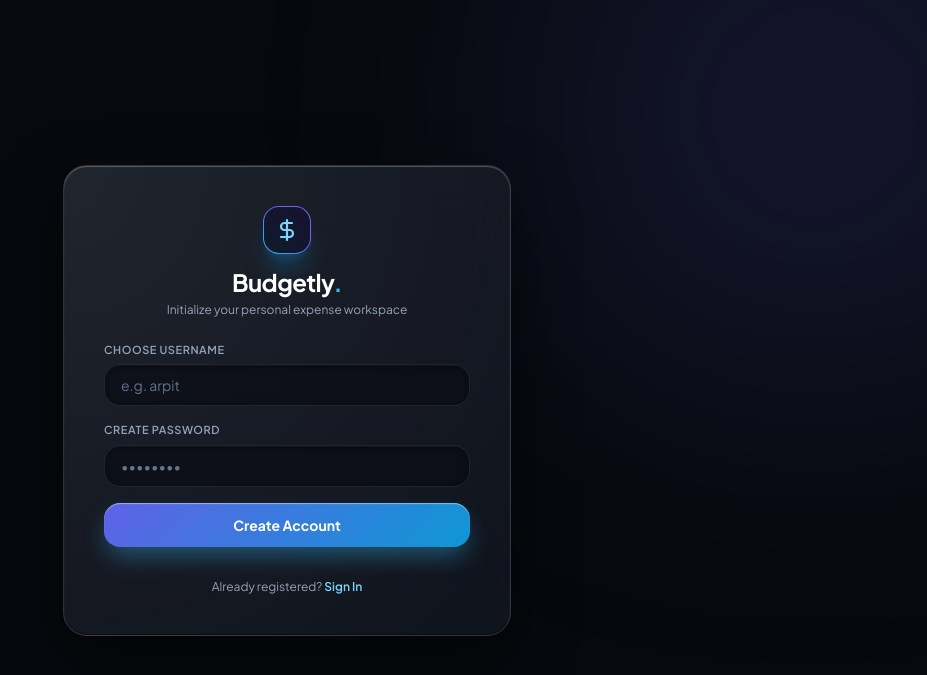
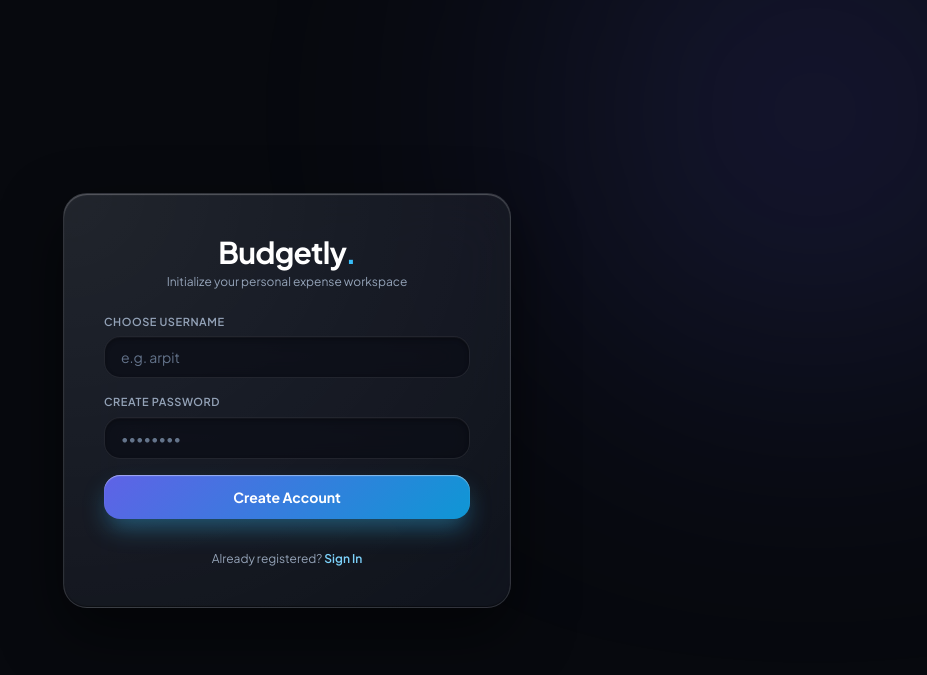
Before and after one commit to arpit-ydv/Budgetly, a Flask app: page /register in a window 1280 px wide. Shown: the top 675 px of the page, without its empty margins (353-1280 px from the left). Run offline with Flask 3, Linux system fonts and the light colour scheme; some libraries are stand-ins or nearby versions.

Commit message:
Remove all logos , show minimalist text branding Budgetly.

```diff
--- a/templates/register.html
+++ b/templates/register.html
@@ -67,21 +67,12 @@
   <div class="relative z-10 w-full max-w-md">
     <div class="liquid-glass rounded-3xl p-8 sm:p-10 space-y-6">
 
-    <!-- Brand & Title -->
-      <div class="text-center space-y-3">
-        <div class="mx-auto h-12 w-12 rounded-2xl bg-gradient-to-tr from-sky-400 via-indigo-500 to-violet-500 p-[1px] shadow-xl shadow-sky-500/25">
-          <div class="h-full w-full bg-[#0b0e18]/90 rounded-[15px] flex items-center justify-center backdrop-blur-md">
-            <svg class="w-6 h-6 text-sky-300" viewBox="0 0 24 24" fill="none" stroke="currentColor" stroke-width="2.2" stroke-linecap="round" stroke-linejoin="round">
-              <path d="M12 2v20M17 5H9.5a3.5 3.5 0 0 0 0 7h5a3.5 3.5 0 0 1 0 7H6"/>
-            </svg>
-          </div>
-        </div>
-        <div>
-          <h1 class="text-2xl font-bold tracking-tight text-white">
-            Budgetly<span class="text-sky-400">.</span>
-          </h1>
-          <p class="text-xs text-slate-400 mt-1">Initialize your personal expense workspace</p>
-        </div>
+  <!-- Brand & Title -->
+      <div class="text-center space-y-1">
+        <h1 class="text-3xl font-bold tracking-tight text-white">
+          Budgetly<span class="text-sky-400">.</span>
+        </h1>
+        <p class="text-xs text-slate-400">Initialize your personal expense workspace</p>
       </div>
 
       <!-- Flash Messages -->
```
Also changed, not shown: templates/index.html (+6 -16 lines), templates/login.html (+6 -15 lines).
